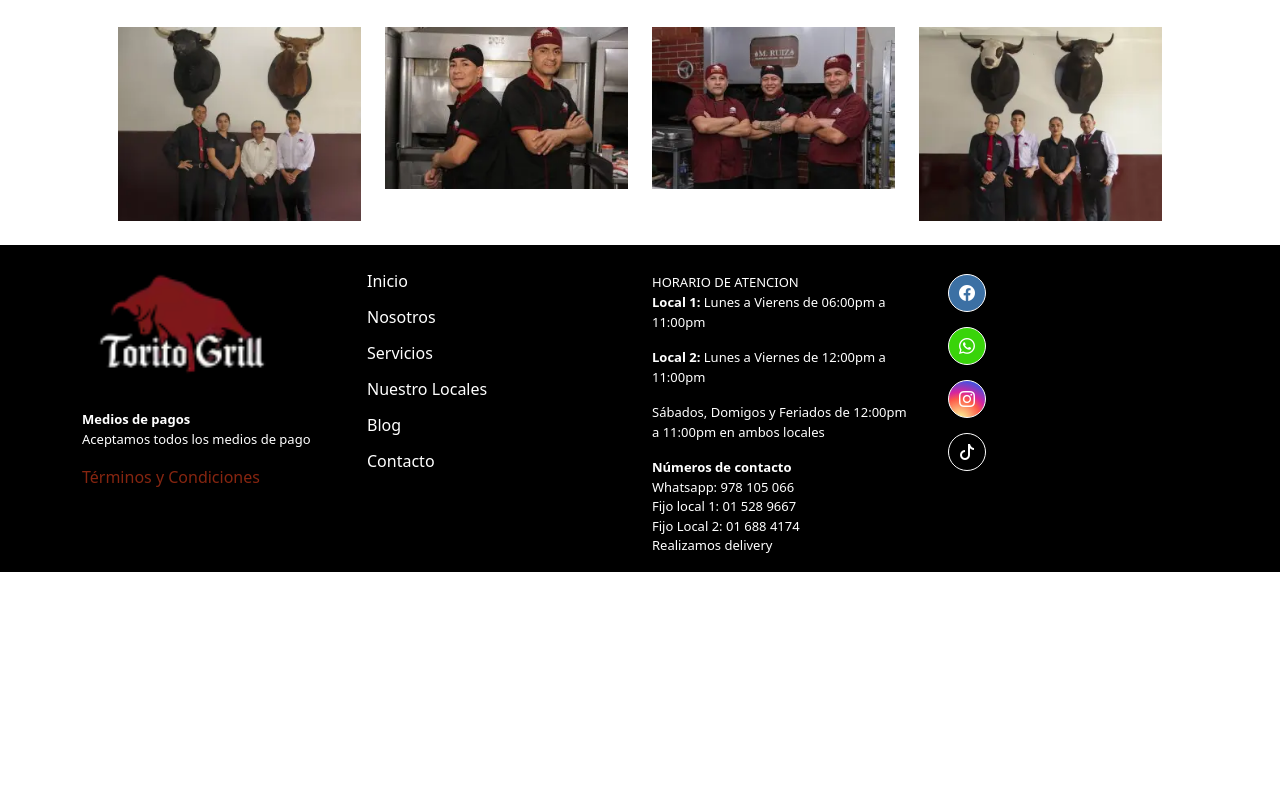
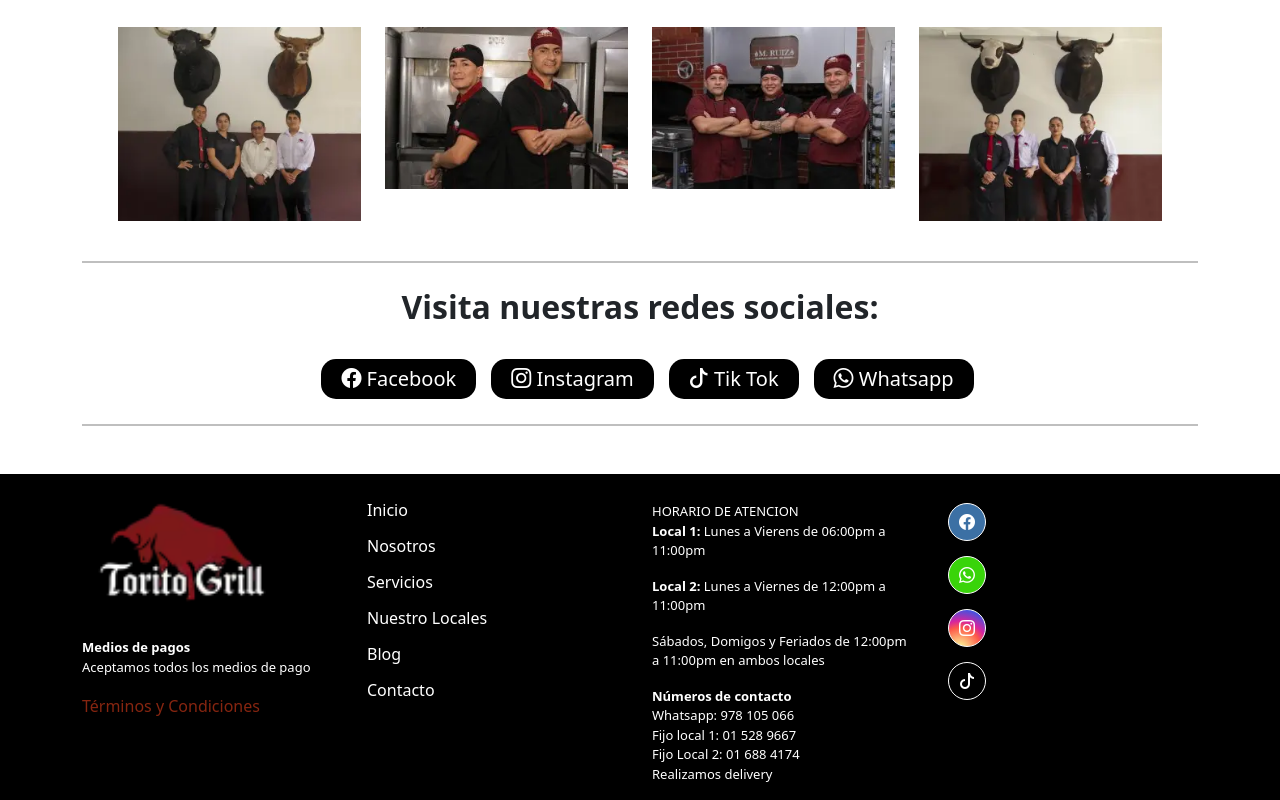
Before and after one commit to MarxAlonso/ToritoGrill-React, a React (Vite) app: page /nosotros in a window 1280 px wide. Shown: the part 1570-2370 px from the top of the page. Before the commit the page ends 2142 px from the top, so only its background shows below. Built offline with nearby package versions, Linux system fonts and the light colour scheme.

Commit message:
Modificacion de Nosotros | NosotrosPage :D

```diff
--- a/src/components/Nosotros/Nosotros.tsx
+++ b/src/components/Nosotros/Nosotros.tsx
@@ -115,3 +115,33 @@ export const NosotrosTwo = () => {
     </div>
   );
 };
+
+export const NosotrosThree = () => {
+  return (
+    <div className="container mb-5">
+      <hr style={{ border: "1px solid #000", marginBottom: 25 }} />
+      <div className="text-center redes">
+        <h2>
+          <b>Visita nuestras redes sociales:</b>
+        </h2>
+        <br />
+        <a
+          href="https://www.facebook.com/people/Torito-Grill/100063782141554/"
+          target="_blank"
+        >
+          <i className="bi bi-facebook" /> Facebook
+        </a>
+        <a href="https://www.instagram.com/toritogrillperu/" target="_blank">
+          <i className="bi bi-instagram" /> Instagram
+        </a>
+        <a href="https://www.tiktok.com/@toritogrillperu" target="_blank">
+          <i className="bi bi-tiktok" /> Tik Tok
+        </a>
+        <a href="https://wa.link/3mxkpp" target="_blank">
+          <i className="bi bi-whatsapp" /> Whatsapp
+        </a>
+      </div>
+      <hr style={{ border: "1px solid #000", marginBottom: 25 }} />
+    </div>
+  );
+};
--- a/src/pages/NosotrosPage/NosotrosPage.tsx
+++ b/src/pages/NosotrosPage/NosotrosPage.tsx
@@ -1,12 +1,13 @@
 import { Header } from "../../components/Header/Header";
 import { Footer } from "../../components/Footer/Footer";
-import { Nosotros, NosotrosTwo } from "../../components/Nosotros/Nosotros";
+import { Nosotros, NosotrosTwo, NosotrosThree } from "../../components/Nosotros/Nosotros";
 export const NosotrosPage = () =>{
     return(
         <>
             <Header />
             <Nosotros />
             <NosotrosTwo />
+            <NosotrosThree />
             <Footer />
         </>
     )
```
